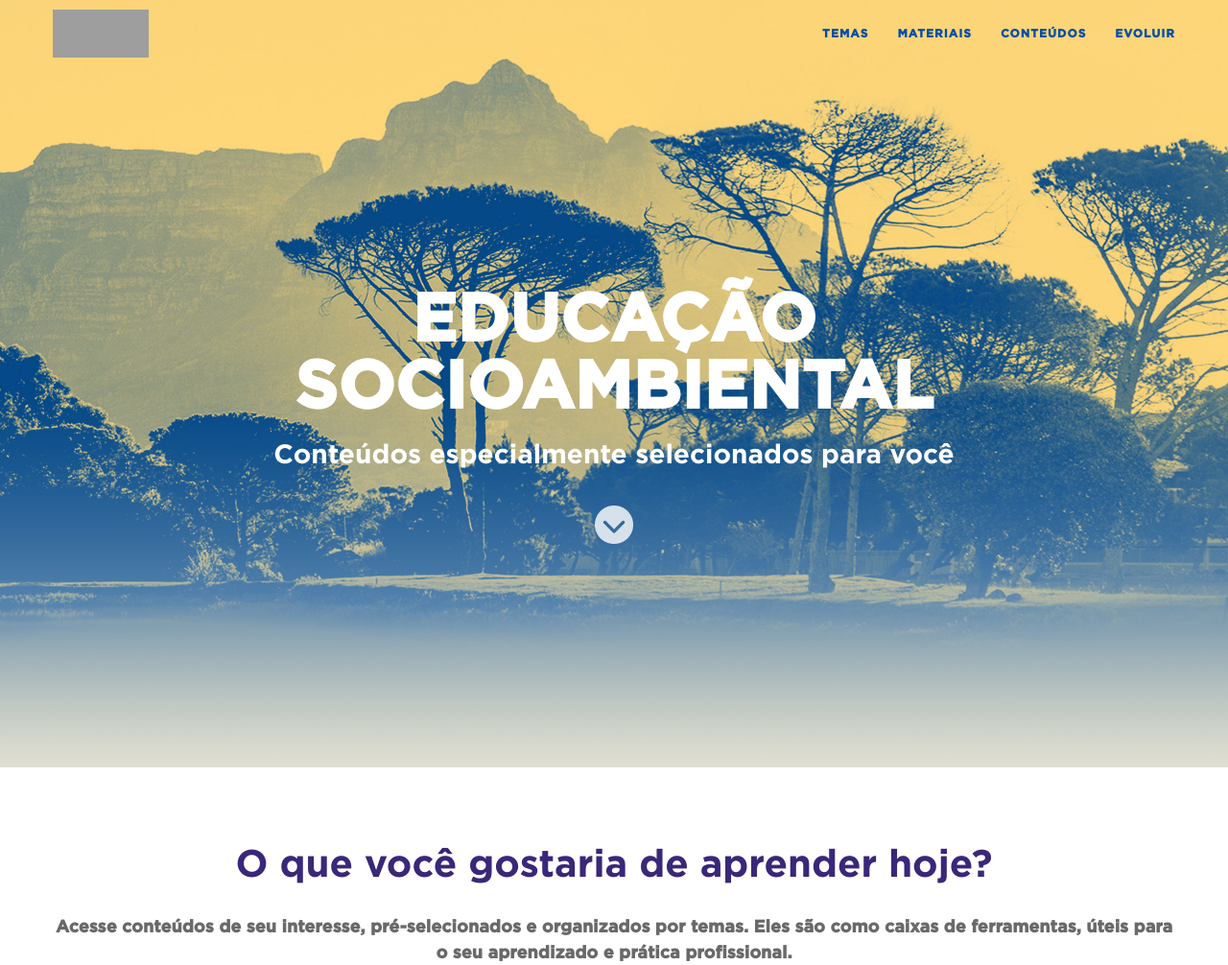
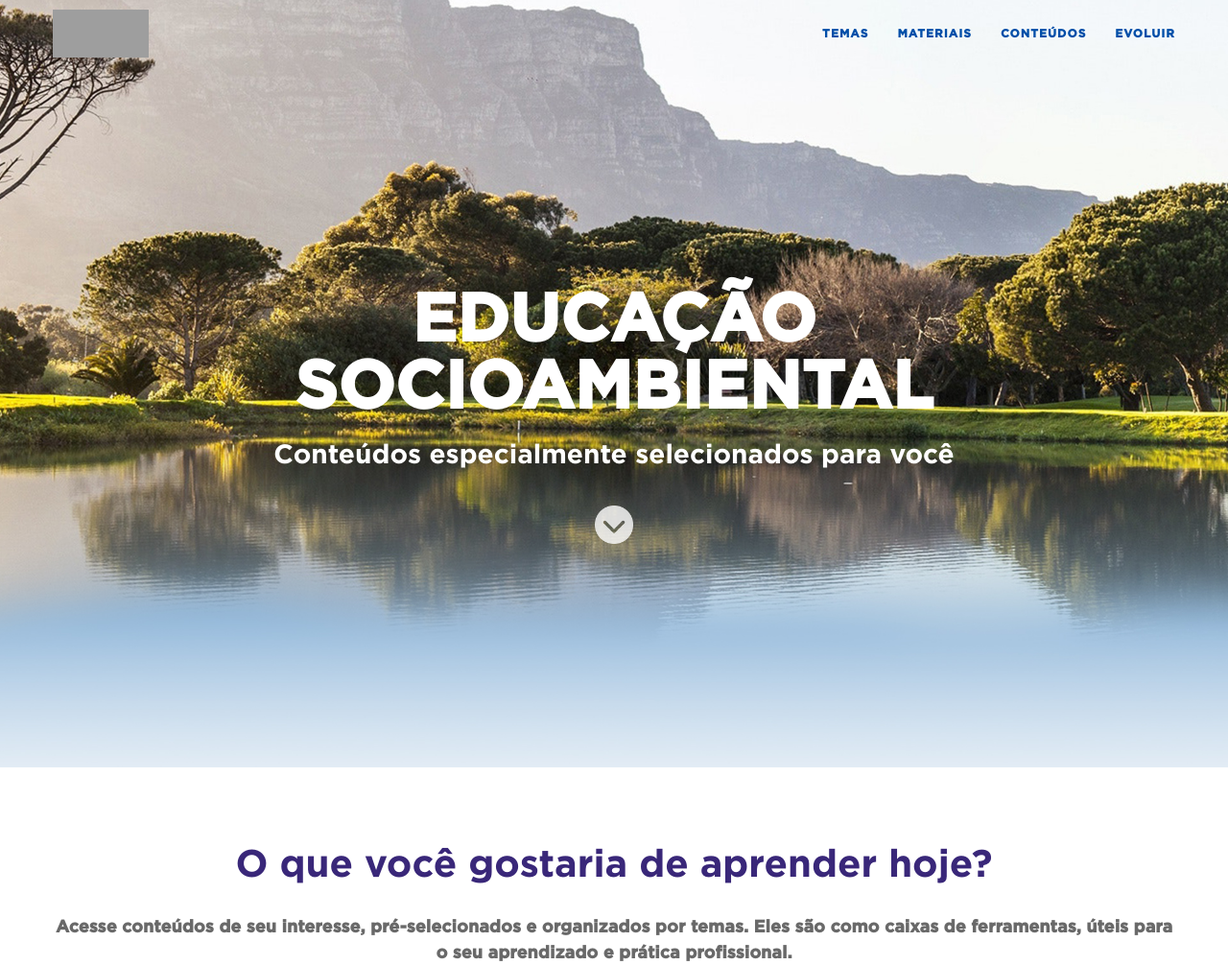
Before and after one commit to marinamaluta/livrarias, a Django app: page / in a window 1280 px wide. Shown: the top 1006 px of the page at 96% size. Run offline with Django 3.2, Linux system fonts and the light colour scheme; data that the repository does not hold is empty; some libraries are stand-ins or nearby versions; some web fonts are replaced; grey boxes are pictures that could not be loaded.

Commit message:
foto capa

```diff
--- a/static/css/estilo.css
+++ b/static/css/estilo.css
@@ -365,7 +365,7 @@ fieldset[disabled] .btn-xl.active {
   }
 }
 header {
-  background-image: url('../img/BG.1.jpg');
+  background-image: url('../img/BG2.jpg');
   background-repeat: no-repeat;
   background-attachment: scroll;
   -webkit-background-size: cover;
```
Also changed, not shown: static/img/BG2.jpg (added).
